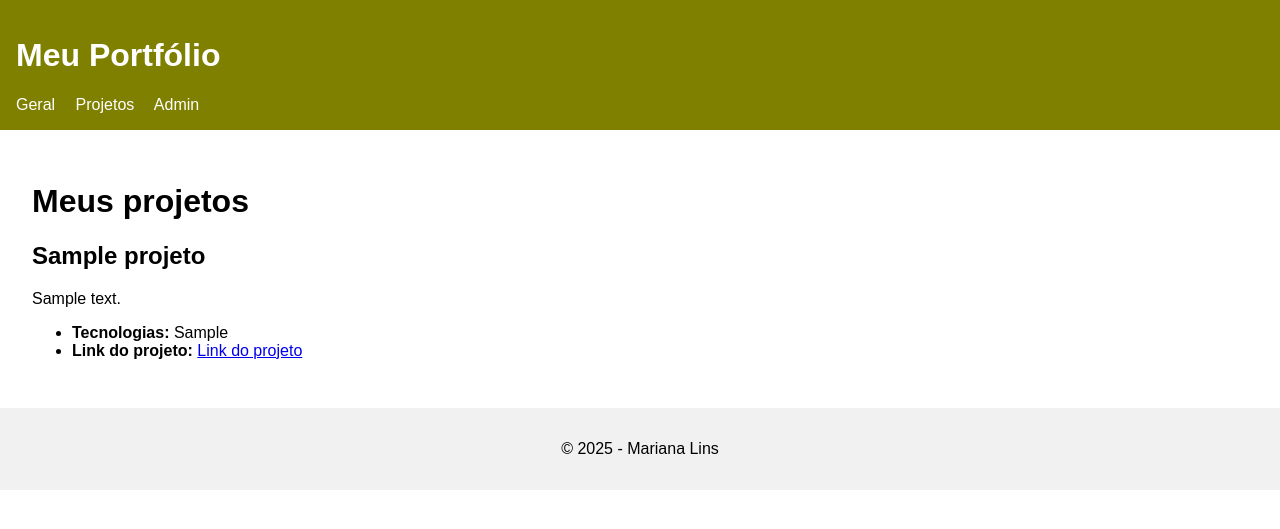
After one commit to mariana-lins/meu-portfolio, a Node server app: page /projetos-publico in a window 1280 px wide. The commit adds this page. Shown: the top 529 px of the page. Run offline with Node 20, Linux system fonts and the light colour scheme; tables that the repository leaves empty hold one stand-in row (values such as "Sample post"); some libraries are stand-ins or nearby versions.

Commit message:
pagina admin

```diff
--- a/app.js
+++ b/app.js
@@ -46,6 +46,12 @@ app.post('/projetos/:id/edit', async (req, res) => {
   res.redirect('/projetos');
 });
 
+// Projetos público
+app.get('/projetos-publico', async (req, res) => {
+  const projetos = await Projeto.find();
+  res.render('projetosPublico', { title: 'Projetos', projetos });
+});
+
 // Conexão com o MongoDB
 mongoose.connect('mongodb+srv://mmarianalinss:Msg721723@cluster0.qrro7qb.mongodb.net/meuportfolio?retryWrites=true&w=majority&appName=Cluster0', {
   // pode remover useNewUrlParser e useUnifiedTopology se quiser
--- a/views/partials/header.ejs
+++ b/views/partials/header.ejs
@@ -11,6 +11,7 @@
     <h1>Meu Portfólio</h1>
     <nav>
       <a href="/">Geral</a>
-      <a href="/projetos">Projetos</a>
+      <a href="/projetos-publico">Projetos</a>
+      <a href="/projetos">Admin</a>
     </nav>
   </header>
--- a/views/projetos.ejs
+++ b/views/projetos.ejs
@@ -1,7 +1,7 @@
 <%- include('partials/header') %>
 
 <main>
-  <h1>Projetos Acadêmicos e Pessoais</h1>
+  <h1>Administração de Projetos</h1>
 
   <form action="/projetos" method="POST" style="margin-bottom:2rem;">
     <input type="text" name="titulo" placeholder="Título" required>
@@ -25,7 +25,9 @@
           <li><strong>Link do projeto:</strong> <a href="<%= proj.link %>" target="_blank">Link do projeto</a></li>
         <% } %>
       </ul>
-      <a href="/projetos/<%= proj._id %>/edit">Editar</a>
+      <form action="/projetos/<%= proj._id %>/edit" method="GET" style="display:inline;">
+        <button type="submit">Editar</button>
+      </form>
       <form action="/projetos/<%= proj._id %>/delete" method="POST" style="display:inline;">
         <button type="submit" onclick="return confirm('Tem certeza que deseja excluir?')">Excluir</button>
       </form>
--- /dev/null
+++ b/views/projetosPublico.ejs
@@ -0,0 +1,24 @@
+<%- include('partials/header') %>
+
+<main>
+  <h1>Meus projetos</h1>
+
+  <% if (projetos.length === 0) { %>
+    <p>Nenhum projeto cadastrado ainda.</p>
+  <% } %>
+
+  <% projetos.forEach(function(proj) { %>
+    <section>
+      <h2><%= proj.titulo %></h2>
+      <p><%= proj.descricao %></p>
+      <ul>
+        <li><strong>Tecnologias:</strong> <%= proj.tecnologias %></li>
+        <% if (proj.link) { %>
+          <li><strong>Link do projeto:</strong> <a href="<%= proj.link %>" target="_blank">Link do projeto</a></li>
+        <% } %>
+      </ul>
+    </section>
+  <% }) %>
+</main>
+
+<%- include('partials/footer') %>
```
